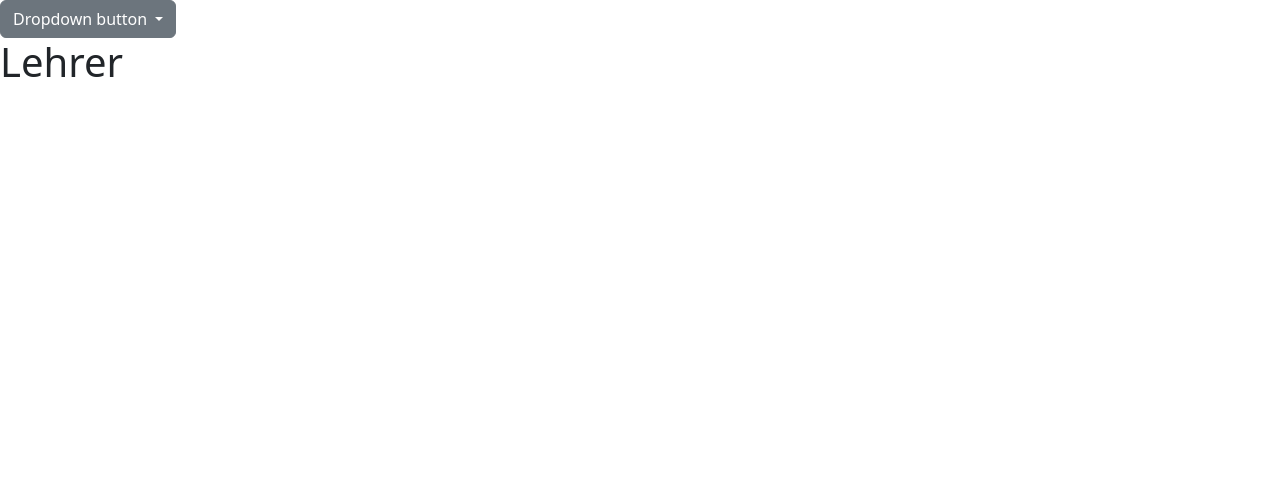
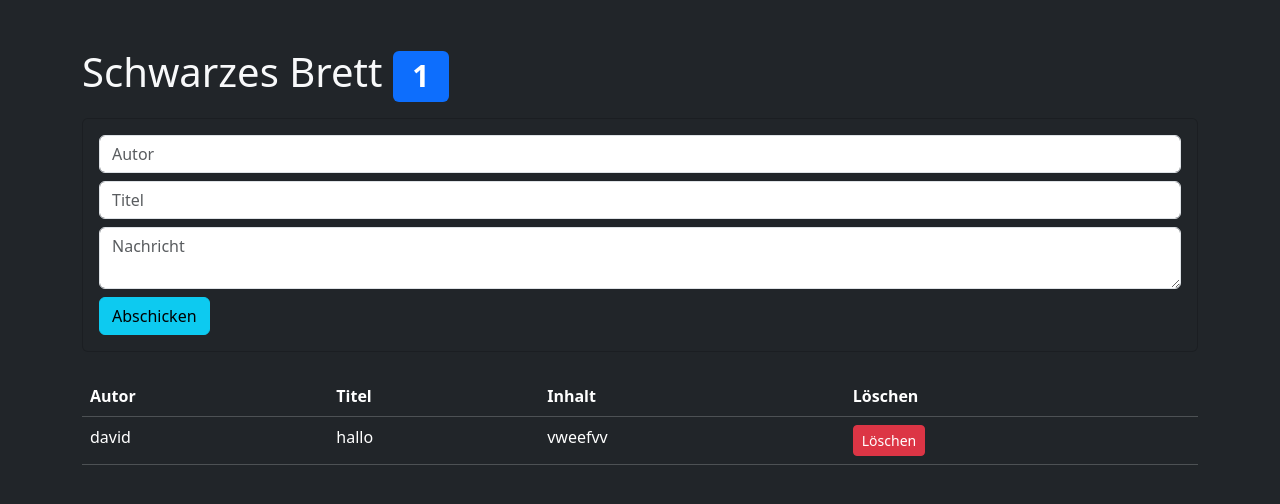
Before and after one commit to Davidgr062/Quiz_grabowski, a Flask app: page / in a window 1280 px wide. Shown: the top 504 px of the page. Run offline with Flask 3, Linux system fonts and the light colour scheme; data comes from the database, SQL or seed files in the repository; both versions use the stored data as it was after the commit.

Commit message:
formular

```diff
--- a/app.py
+++ b/app.py
@@ -1,13 +1,46 @@
-from flask import Flask, render_template, request
+import sqlite3
+from flask import Flask, render_template, request, redirect, url_for
 
 app = Flask(__name__)
 
-@app.route('/', methods=['GET', 'POST'])
+# Datenbank-Verbindung
+def get_db_connection():
+    conn = sqlite3.connect('database.db')
+    conn.row_factory = sqlite3.Row
+    return conn
+
+# Startseite / Board anzeigen
+@app.route('/')
 def index():
-    if request.method == 'POST':
-        # Daten aus dem Formular auslesen (nutzt das 'name'-Attribut aus HTML)
-        nutzername = request.form.get('nutzername')
-        return f"Hallo {nutzername}, deine Daten wurden empfangen!"
+    conn = get_db_connection()
+    beitraege = conn.execute('SELECT * FROM beitraege').fetchall()
+    conn.close()
+    return render_template('index.html', beitraege=beitraege)
 
-    # Wenn die Seite normal aufgerufen wird (GET)
-    return render_template('index.html')
+# Neue Nachricht hinzufügen
+@app.route('/add', methods=['POST'])
+def add_post():
+    autor = request.form.get('autor')
+    titel = request.form.get('titel')
+    inhalt = request.form.get('inhalt')
+
+    if autor and titel and inhalt:
+        conn = get_db_connection()
+        conn.execute("INSERT INTO beitraege (autor, titel, inhalt) VALUES (?, ?, ?)",
+                     (autor, titel, inhalt))
+        conn.commit()
+        conn.close()
+
+    return redirect(url_for('index'))
+
+# Nachricht löschen
+@app.route('/delete/<int:id>', methods=['POST'])
+def delete_post(id):
+    conn = get_db_connection()
+    conn.execute('DELETE FROM beitraege WHERE id = ?', (id,))
+    conn.commit()
+    conn.close()
+    return redirect(url_for('index'))
+
+if __name__ == '__main__':
+    app.run(debug=True)
--- a/templates/index.html
+++ b/templates/index.html
@@ -1,20 +1,64 @@
-<html>
-    <head>
-        <script src="https://cdn.jsdelivr.net/npm/bootstrap@5.3.8/dist/js/bootstrap.bundle.min.js" integrity="sha384-FKyoEForCGlyvwx9Hj09JcYn3nv7wiPVlz7YYwJrWVcXK/BmnVDxM+D2scQbITxI" crossorigin="anonymous"></script>
-        <link href="https://cdn.jsdelivr.net/npm/bootstrap@5.3.8/dist/css/bootstrap.min.css" rel="stylesheet" integrity="sha384-sRIl4kxILFvY47J16cr9ZwB07vP4J8+LH7qKQnuqkuIAvNWLzeN8tE5YBujZqJLB" crossorigin="anonymous">
-        <title>First page</title>
-    </head>
-    <body>
-<div class="dropdown">
-  <button class="btn btn-secondary dropdown-toggle" type="button" data-bs-toggle="dropdown" aria-expanded="false">
-    Dropdown button
-  </button>
-  <ul class="dropdown-menu">
-    <li><a class="dropdown-item" href="#">Action</a></li>
-    <li><a class="dropdown-item" href="#">Another action</a></li>
-    <li><a class="dropdown-item" href="#">Something else here</a></li>
-  </ul>
+<!DOCTYPE html>
+<html lang="de">
+<head>
+    <meta charset="UTF-8">
+    <title>Digitales Schwarzes Brett</title>
+
+    <link href="https://cdn.jsdelivr.net/npm/bootstrap@5.3.8/dist/css/bootstrap.min.css" rel="stylesheet">
+    <script src="https://cdn.jsdelivr.net/npm/bootstrap@5.3.8/dist/js/bootstrap.bundle.min.js"></script>
+    <link rel="stylesheet" href="{{ url_for('static', filename='css/style.css') }}">
+</head>
+<body class="bg-dark text-light">
+<div class="container mt-5">
+
+    <h1>
+        Schwarzes Brett
+        <span class="badge bg-primary">{{ beitraege|length }}</span>
+    </h1>
+
+    <!-- Formular zum Hinzufügen -->
+    <div class="card card-body bg-dark text-light mb-4 mt-3">
+        <form action="{{ url_for('add_post') }}" method="POST">
+            <div class="mb-2">
+                <input type="text" name="autor" class="form-control" placeholder="Autor" required>
+            </div>
+            <div class="mb-2">
+                <input type="text" name="titel" class="form-control" placeholder="Titel" required>
+            </div>
+            <div class="mb-2">
+                <textarea name="inhalt" class="form-control" placeholder="Nachricht" required></textarea>
+            </div>
+            <button type="submit" class="btn btn-info">Abschicken</button>
+        </form>
+    </div>
+
+
+
+    <table class="table table-dark">
+        <thead>
+            <tr>
+                <th>Autor</th>
+                <th>Titel</th>
+                <th>Inhalt</th>
+                <th>Löschen</th>
+            </tr>
+        </thead>
+        <tbody>
+        {% for beitrag in beitraege %}
+            <tr>
+                <td>{{ beitrag['autor'] }}</td>
+                <td>{{ beitrag['titel'] }}</td>
+                <td>{{ beitrag['inhalt'] }}</td>
+                <td>
+                    <form action="{{ url_for('delete_post', id=beitrag['id']) }}" method="POST">
+                        <button class="btn btn-danger btn-sm">Löschen</button>
+                    </form>
+                </td>
+            </tr>
+        {% endfor %}
+        </tbody>
+    </table>
+
 </div>
-    <h1>Lehrer</h1>
-    </body>
+</body>
 </html>
```
Also changed, not shown: Schema.Sql (added, +8 -0 lines), init_db.py (added, +10 -0 lines), database.db (added).
